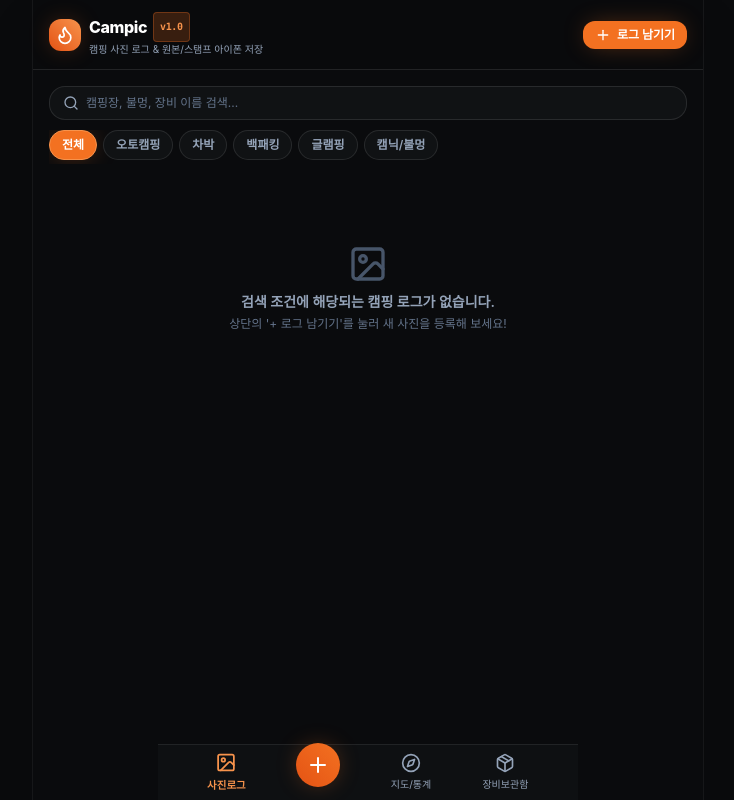
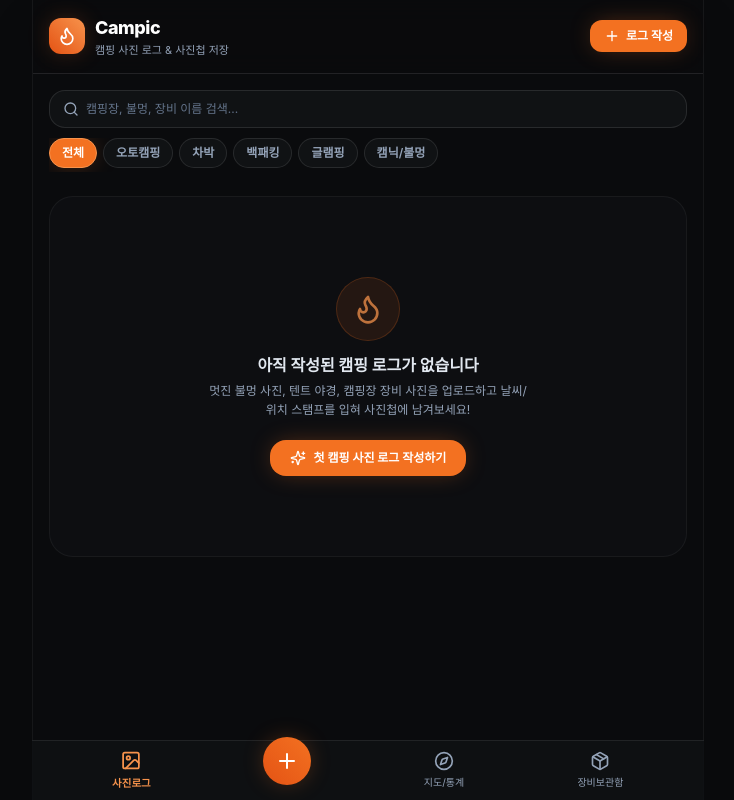
Before and after one commit to lazy2pro/campic, a React (Vite) app: page / in a window 1280 px wide. Shown: the whole page, without its empty margins (272-1006 px from the left). Built offline with nearby package versions, Linux system fonts and the light colour scheme; a web font is replaced by a local one.

Commit message:
Update localStorage keys and UI elements

```diff
--- a/src/App.tsx
+++ b/src/App.tsx
@@ -9,7 +9,7 @@ import { GearCloset } from './components/GearCloset';
 
 import { CampingLog, GearItem } from './types/camping';
 import { INITIAL_CAMPING_LOGS, INITIAL_GEAR_ITEMS } from './data/mockData';
-import { Flame, Plus, Compass, Package, Search, Image as ImageIcon } from 'lucide-react';
+import { Flame, Plus, Compass, Package, Search, Image as ImageIcon, Sparkles } from 'lucide-react';
 
 export const App: React.FC = () => {
   // Navigation Tabs
@@ -17,12 +17,12 @@ export const App: React.FC = () => {
 
   // Logs and Gear State with localStorage
   const [logs, setLogs] = useState<CampingLog[]>(() => {
-    const saved = localStorage.getItem('camplog_logs');
+    const saved = localStorage.getItem('campic_logs');
     return saved ? JSON.parse(saved) : INITIAL_CAMPING_LOGS;
   });
 
   const [gearList, setGearList] = useState<GearItem[]>(() => {
-    const saved = localStorage.getItem('camplog_gear');
+    const saved = localStorage.getItem('campic_gear');
     return saved ? JSON.parse(saved) : INITIAL_GEAR_ITEMS;
   });
 
@@ -37,11 +37,11 @@ export const App: React.FC = () => {
 
   // Sync to localStorage
   useEffect(() => {
-    localStorage.setItem('camplog_logs', JSON.stringify(logs));
+    localStorage.setItem('campic_logs', JSON.stringify(logs));
   }, [logs]);
 
   useEffect(() => {
-    localStorage.setItem('camplog_gear', JSON.stringify(gearList));
+    localStorage.setItem('campic_gear', JSON.stringify(gearList));
   }, [gearList]);
 
   // Handlers
@@ -86,37 +86,34 @@ export const App: React.FC = () => {
       <div className="flex-1 flex flex-col justify-between h-full bg-charcoal-950 text-slate-100">
 
         {/* App Top Navigation Header */}
-        <div className="sticky top-0 z-30 bg-charcoal-950/85 backdrop-blur-md px-4 py-3 border-b border-white/10 flex items-center justify-between">
-          <div className="flex items-center gap-2">
-            <div className="w-8 h-8 rounded-xl bg-gradient-to-tr from-campfire-600 to-campfire-400 flex items-center justify-center shadow-glow-orange">
+        <div className="sticky top-0 z-30 bg-charcoal-950/90 backdrop-blur-md px-4 py-3.5 border-b border-white/10 flex items-center justify-between">
+          <div className="flex items-center gap-2.5">
+            <div className="w-9 h-9 rounded-xl bg-gradient-to-tr from-campfire-600 to-campfire-400 flex items-center justify-center shadow-glow-orange">
               <Flame className="w-5 h-5 text-white" />
             </div>
             <div>
-              <h1 className="font-extrabold text-base tracking-tight text-white flex items-center gap-1.5">
+              <h1 className="font-extrabold text-lg tracking-tight text-white flex items-center gap-1.5">
                 <span>Campic</span>
-                <span className="text-[10px] bg-campfire-500/20 text-campfire-400 font-mono px-1.5 py-0.5 rounded border border-campfire-500/30">
-                  v1.0
-                </span>
               </h1>
-              <p className="text-[10px] text-slate-400">캠핑 사진 로그 & 원본/스탬프 아이폰 저장</p>
+              <p className="text-[11px] text-slate-400">캠핑 사진 로그 & 사진첩 저장</p>
             </div>
           </div>
 
           <button
             onClick={() => setIsAddModalOpen(true)}
-            className="px-3 py-1.5 bg-campfire-500 hover:bg-campfire-600 font-bold text-xs rounded-xl text-white shadow-glow-orange flex items-center gap-1.5 transition-all active:scale-95"
+            className="px-3.5 py-2 bg-campfire-500 hover:bg-campfire-600 font-bold text-xs rounded-xl text-white shadow-glow-orange flex items-center gap-1.5 transition-all active:scale-95"
           >
             <Plus className="w-4 h-4" />
-            <span>로그 남기기</span>
+            <span>로그 작성</span>
           </button>
         </div>
 
         {/* Dynamic Tab Body Content */}
-        <div className="flex-1 overflow-y-auto pb-20">
+        <div className="flex-1 overflow-y-auto pb-24">
 
           {/* TAB 1: Photo Log Feed */}
           {activeTab === 'feed' && (
-            <div className="p-3 sm:p-4 flex flex-col gap-4">
+            <div className="p-4 flex flex-col gap-4">
 
               {/* Search Bar & Category Pills */}
               <div className="flex flex-col gap-2.5">
@@ -127,7 +124,7 @@ export const App: React.FC = () => {
                     placeholder="캠핑장, 불멍, 장비 이름 검색..."
                     value={searchQuery}
                     onChange={(e) => setSearchQuery(e.target.value)}
-                    className="w-full pl-9 pr-4 py-2 bg-charcoal-900 border border-white/10 rounded-2xl text-xs text-slate-200 placeholder-slate-500 focus:outline-none focus:border-campfire-500"
+                    className="w-full pl-9 pr-4 py-2.5 bg-charcoal-900 border border-white/10 rounded-2xl text-xs text-slate-200 placeholder-slate-500 focus:outline-none focus:border-campfire-500"
                   />
                 </div>
 
@@ -162,10 +159,22 @@ export const App: React.FC = () => {
                   ))}
                 </div>
               ) : (
-                <div className="py-16 text-center text-slate-400 flex flex-col items-center justify-center">
-                  <ImageIcon className="w-10 h-10 text-slate-600 mb-2" />
-                  <p className="text-sm font-semibold">검색 조건에 해당되는 캠핑 로그가 없습니다.</p>
-                  <p className="text-xs text-slate-500 mt-1">상단의 '+ 로그 남기기'를 눌러 새 사진을 등록해 보세요!</p>
+                /* Clean Empty State View */
+                <div className="py-20 px-4 text-center text-slate-400 flex flex-col items-center justify-center bg-charcoal-900/60 rounded-3xl border border-white/5 mt-2">
+                  <div className="w-16 h-16 rounded-full bg-campfire-500/10 border border-campfire-500/20 text-campfire-400 flex items-center justify-center mb-3">
+                    <Flame className="w-8 h-8 animate-pulse" />
+                  </div>
+                  <h3 className="text-base font-bold text-slate-200">아직 작성된 캠핑 로그가 없습니다</h3>
+                  <p className="text-xs text-slate-400 mt-1 max-w-xs leading-relaxed">
+                    멋진 불멍 사진, 텐트 야경, 캠핑장 장비 사진을 업로드하고 날씨/위치 스탬프를 입혀 사진첩에 남겨보세요!
+                  </p>
+                  <button
+                    onClick={() => setIsAddModalOpen(true)}
+                    className="mt-5 px-5 py-2.5 bg-campfire-500 hover:bg-campfire-600 font-bold text-xs rounded-2xl text-white shadow-glow-orange flex items-center gap-2 transition-all active:scale-95"
+                  >
+                    <Sparkles className="w-4 h-4" />
+                    <span>첫 캠핑 사진 로그 작성하기</span>
+                  </button>
                 </div>
               )}
             </div>
@@ -180,8 +189,8 @@ export const App: React.FC = () => {
           )}
         </div>
 
-        {/* iOS Glass Bottom Navigation Bar */}
-        <nav className="fixed bottom-0 left-0 right-0 max-w-[420px] mx-auto glass-nav py-2 px-6 flex justify-around items-center z-40">
+        {/* Floating Bottom Navigation Bar */}
+        <nav className="fixed bottom-0 left-0 right-0 max-w-2xl mx-auto glass-nav py-2.5 px-6 flex justify-around items-center z-40">
           <button
             onClick={() => setActiveTab('feed')}
             className={`flex flex-col items-center gap-1 transition-all ${
@@ -194,7 +203,7 @@ export const App: React.FC = () => {
 
           <button
             onClick={() => setIsAddModalOpen(true)}
-            className="w-11 h-11 -mt-4 rounded-full bg-gradient-to-tr from-campfire-600 to-campfire-500 text-white flex items-center justify-center shadow-glow-orange hover:scale-110 active:scale-95 transition-all"
+            className="w-12 h-12 -mt-5 rounded-full bg-gradient-to-tr from-campfire-600 to-campfire-500 text-white flex items-center justify-center shadow-glow-orange hover:scale-110 active:scale-95 transition-all"
           >
             <Plus className="w-6 h-6" />
           </button>
```
